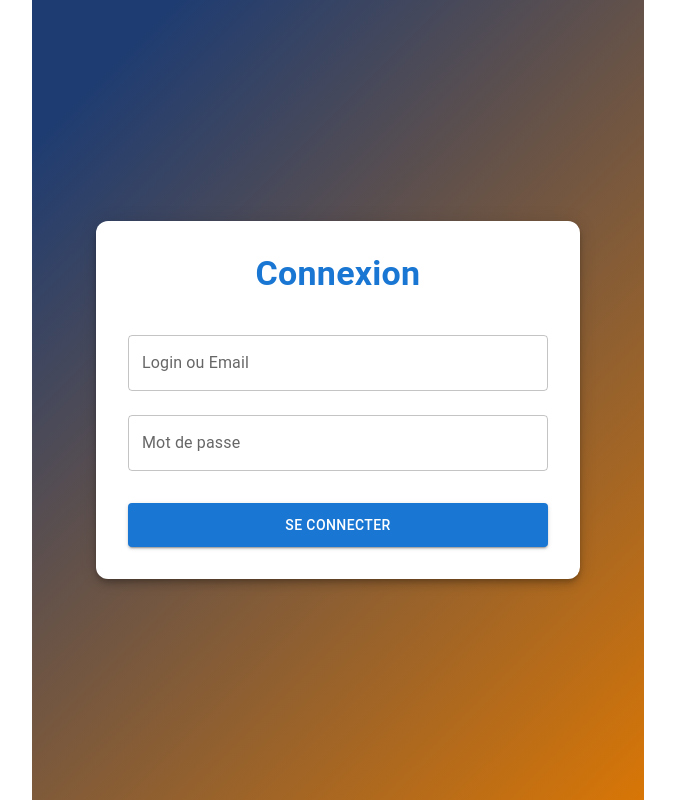
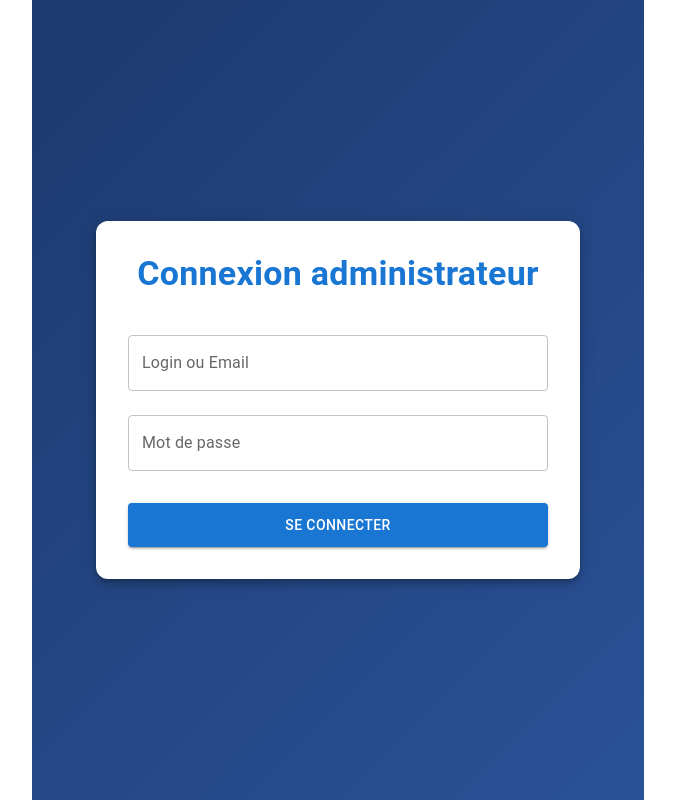
Before and after one commit to GALLOBaidy/appliCesi, a React (Vite) app in the folder frontend/backoffice/: page / in a window 1280 px wide. Shown: the whole page, without its empty margins (334-1009 px from the left). Built offline with nearby package versions, Linux system fonts and the light colour scheme.

Commit message:
Voyons les modifs

```diff
--- a/frontend/backoffice/src/pages/Login.jsx
+++ b/frontend/backoffice/src/pages/Login.jsx
@@ -46,7 +46,7 @@ export default function Login() {
         display: "flex",
         justifyContent: "center",
         alignItems: "center",
-        background: "linear-gradient(135deg, #1e3c72 10%, #d87606 100%)", // joli fond
+        background: "linear-gradient(135deg, #1e3c72 10%, #2a5298 100%)", // joli fond
         padding: "0 32px 0 32px",
       }}
     >
@@ -68,7 +68,7 @@ export default function Login() {
           mb={3}
           color="primary"
         >
-          Connexion
+          Connexion administrateur
         </Typography>
 
         {/* 📝 Formulaire */}
```
